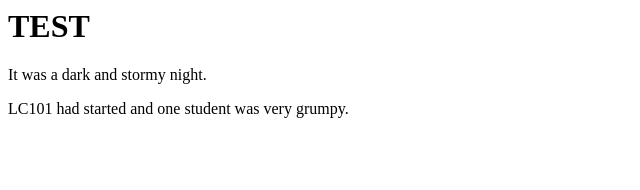
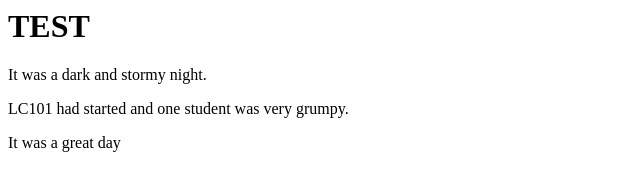
Before and after one commit to LavanyaKavuri/fireside-story, a plain HTML site: page index.html in a window 1280 px wide. Shown: the whole page, without its empty margins (0-640 px from the left). Drawn offline with Linux system fonts and the light colour scheme.

Commit message:
added second line of story

```diff
--- a/index.html
+++ b/index.html
@@ -3,6 +3,6 @@
 <h1>TEST</h1>
     <p>It was a dark and stormy night.</p>
     <p> LC101 had started and one student was very grumpy.</p>
-
+    <p> It was a great day</p>
   </body>
 </html>
```
